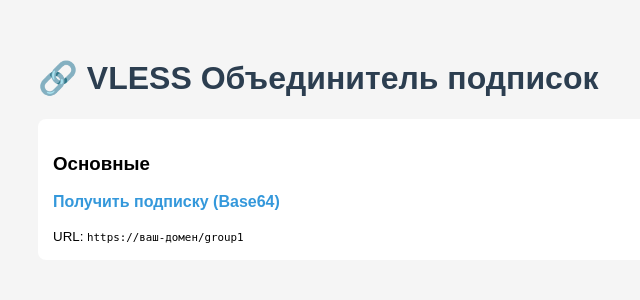
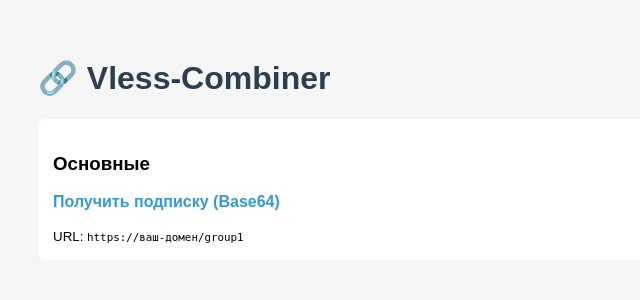
Before and after one commit to HOLLL-DZ/vless-combiner, a Flask app: page / in a window 1280 px wide. Shown: the top 300 px of the page, without its empty margins (0-640 px from the left). Run offline with Flask 3, Linux system fonts and the light colour scheme.

Commit message:
Add files via upload

```diff
--- a/templates/index.html
+++ b/templates/index.html
@@ -2,7 +2,7 @@
 <html lang="ru">
 <head>
     <meta charset="UTF-8">
-    <title>VLESS Объединитель</title>
+    <title>Vless-Combiner</title>
     <style>
         body { font-family: Arial, sans-serif; padding: 30px; background: #f5f5f5; }
         h1 { color: #2c3e50; }
@@ -12,7 +12,7 @@
     </style>
 </head>
 <body>
-    <h1>🔗 VLESS Объединитель подписок</h1>
+    <h1>🔗 Vless-Combiner</h1>
     {% for gid, data in groups.items() %}
     <div class="group">
         <h3>{{ data.name }}</h3>
```
